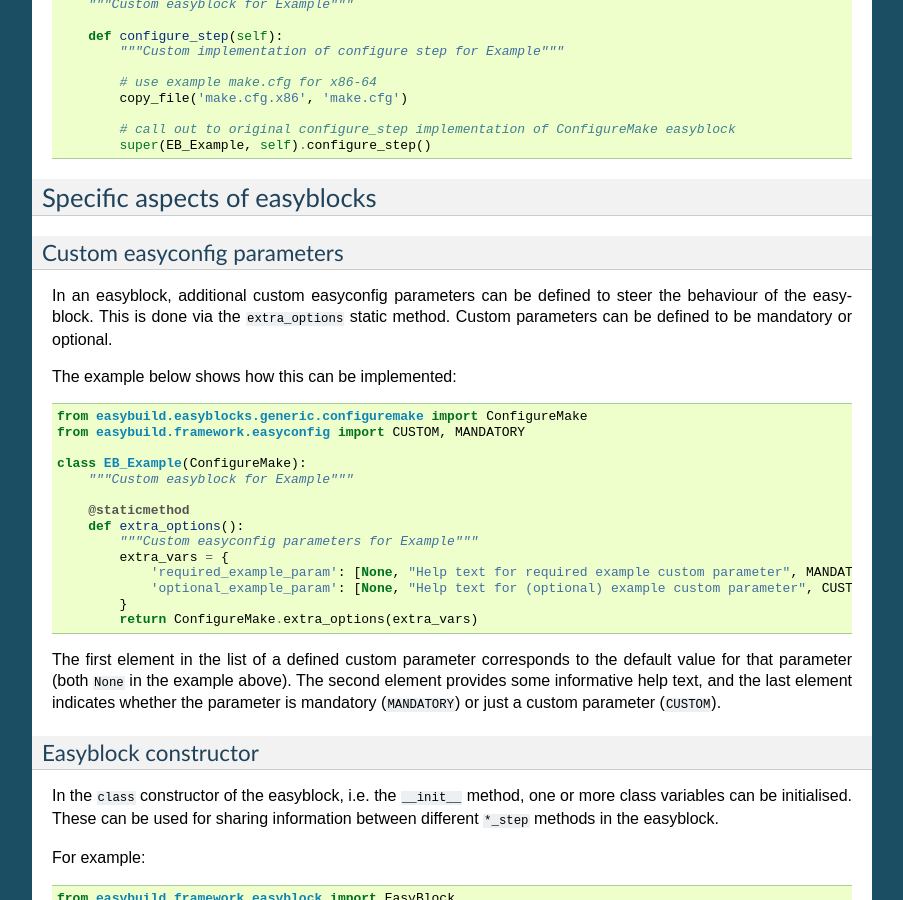
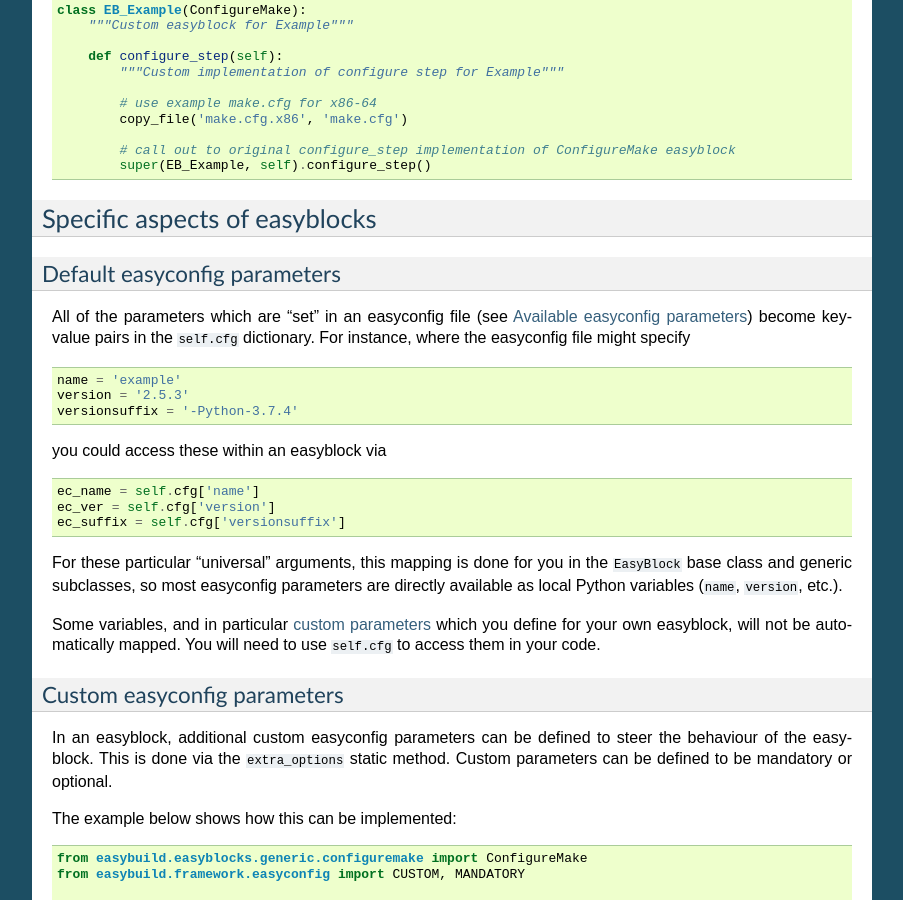
Before and after one commit to easybuilders/easybuild, a Sphinx documentation site: the page built from docs/Implementing-easyblocks.rst, in a window 1280 px wide and 900 px high, scrolled down 4388 px. Shown: the whole window, without its empty margins (198-1101 px from the left). Built offline with Sphinx 7.4.7, drawn with Linux system fonts in a browser that asks for light colours; pages that are not in the unit, such as notebooks, are missing from menus; some of the changed text lies outside the part shown.

Commit message:
Add section explaining how to use self.cfg in an EasyBlock, for issue #618.

```diff
--- a/docs/Implementing-easyblocks.rst
+++ b/docs/Implementing-easyblocks.rst
@@ -253,6 +253,37 @@ redefining it entirely, since we call out to the original ``configure_step`` met
 
 Specific aspects of easyblocks
 ------------------------------
+
+.. _implementing_easyblocks_default_parameters:
+
+Default easyconfig parameters
+~~~~~~~~~~~~~~~~~~~~~~~~~~~~~
+
+All of the parameters which are "set" in an easyconfig file (see :ref:`vsd_avail_easyconfig_params`)
+become key-value pairs in the ``self.cfg`` dictionary.  For instance, where the easyconfig file might
+specify
+
+.. code:: python
+
+  name = 'example'
+  version = '2.5.3'
+  versionsuffix = '-Python-3.7.4'
+
+you could access these within an easyblock via
+
+.. code:: python
+
+  ec_name = self.cfg['name']
+  ec_ver = self.cfg['version']
+  ec_suffix = self.cfg['versionsuffix']
+
+For these particular "universal" arguments, this mapping is done for you in the ``EasyBlock`` base
+class and generic subclasses, so most easyconfig parameters are directly available as local Python
+variables (``name``, ``version``, etc.).
+
+Some variables, and in particular :ref:`custom parameters
+<implementing_easyblocks_custom_parameters>` which you define for your own easyblock, will not be
+automatically mapped.  You will need to use ``self.cfg`` to access them in your code.
 
 
 .. _implementing_easyblocks_custom_parameters:
```
